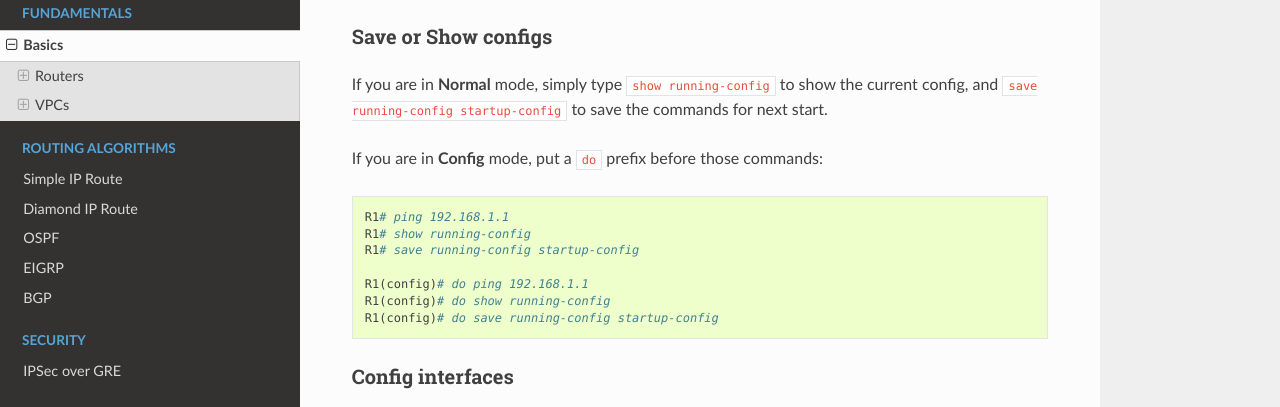
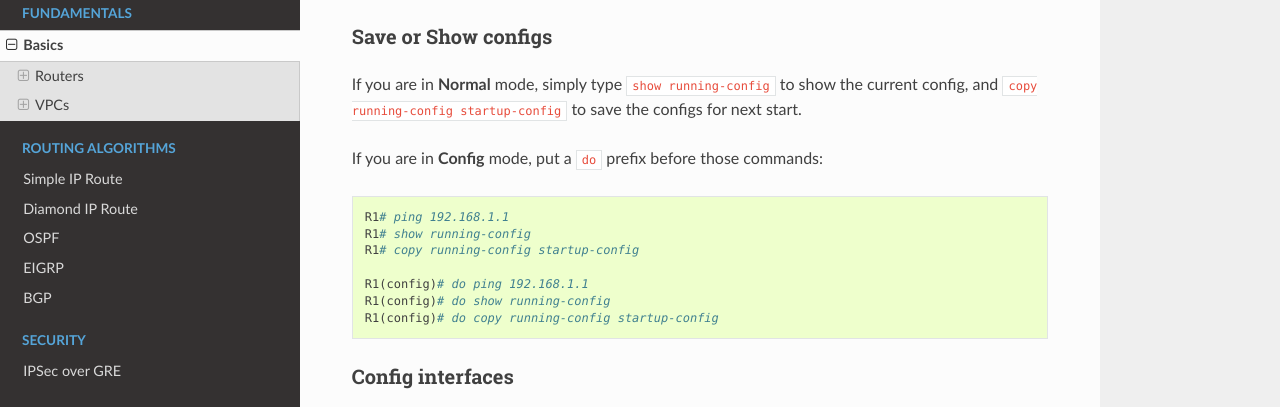
Before and after one commit to avestura/NetworkLab, a Sphinx documentation site: the page built from docs/source/Fundamentals/Basics.rst, in a window 1280 px wide and 900 px high, scrolled down 765 px. Shown: the part 181-588 px from the top of the window. Built offline with Sphinx 7.4.7 and the Read the Docs theme 2.0.0, drawn with Linux system fonts in a browser that asks for light colours.

Commit message:
Change save to copy for routers

```diff
--- a/docs/source/Fundamentals/Basics.rst
+++ b/docs/source/Fundamentals/Basics.rst
@@ -40,17 +40,17 @@ Config                       do ping x.x.x.x                    ``do ping 192.16
 Save or Show configs
 ^^^^^^^^^^^^^^^^^^^^^
 If you are in **Normal** mode, simply type ``show running-config`` to show the current config, and
-``save running-config startup-config`` to save the commands for next start.
+``copy running-config startup-config`` to save the configs for next start.
 
 If you are in **Config** mode, put a ``do`` prefix before those commands::
 
     R1# ping 192.168.1.1
     R1# show running-config
-    R1# save running-config startup-config
+    R1# copy running-config startup-config
 
     R1(config)# do ping 192.168.1.1
     R1(config)# do show running-config
-    R1(config)# do save running-config startup-config
+    R1(config)# do copy running-config startup-config
 
 ^^^^^^^^^^^^^^^^^
 Config interfaces
```
